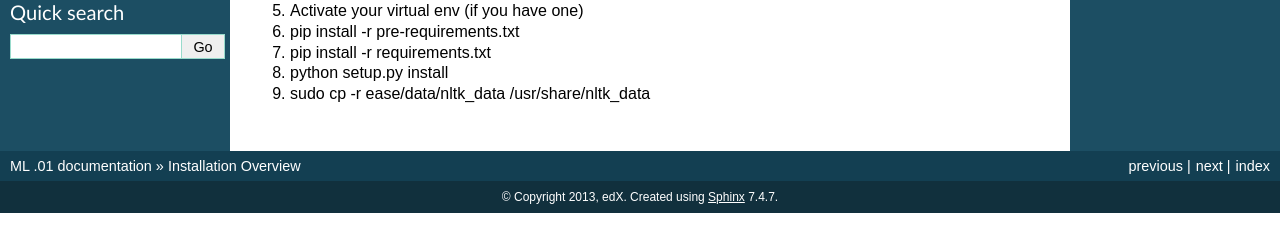
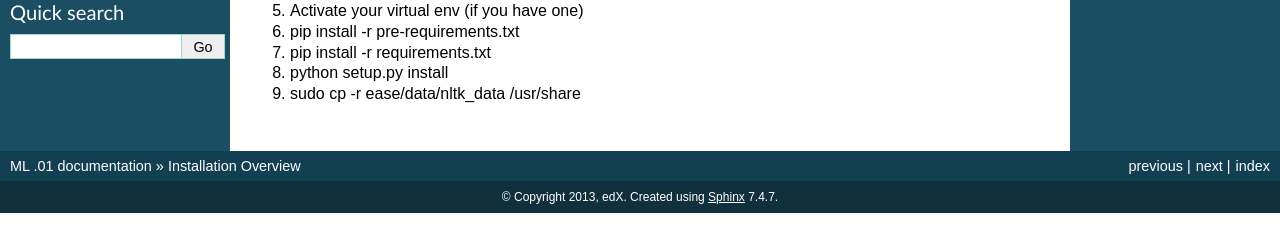
Before and after one commit to openedx-unsupported/ease, a Sphinx documentation site: the page built from docs/installation/installation_overview.rst, in a window 1280 px wide. Shown: the part 211-463 px from the top of the page. Built offline with Sphinx 7.4.7, drawn with Linux system fonts in a browser that asks for light colours; formulas are drawn with MathJax 3.

Commit message:
Fix docs

```diff
--- a/docs/installation/installation_overview.rst
+++ b/docs/installation/installation_overview.rst
@@ -12,4 +12,4 @@ Notes on how to install:
 6. pip install -r pre-requirements.txt
 7. pip install -r requirements.txt
 8. python setup.py install
-9. sudo cp -r ease/data/nltk_data /usr/share/nltk_data
+9. sudo cp -r ease/data/nltk_data /usr/share
```
